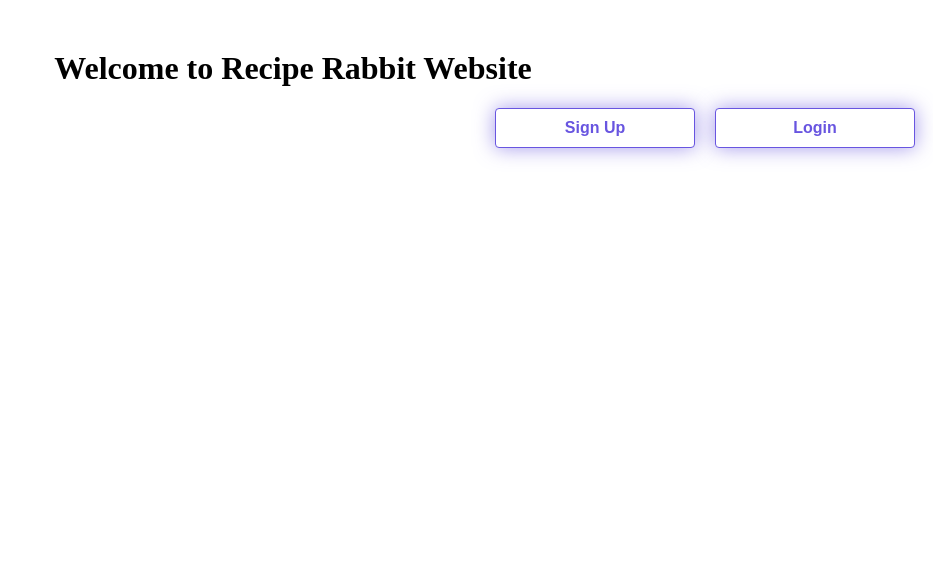
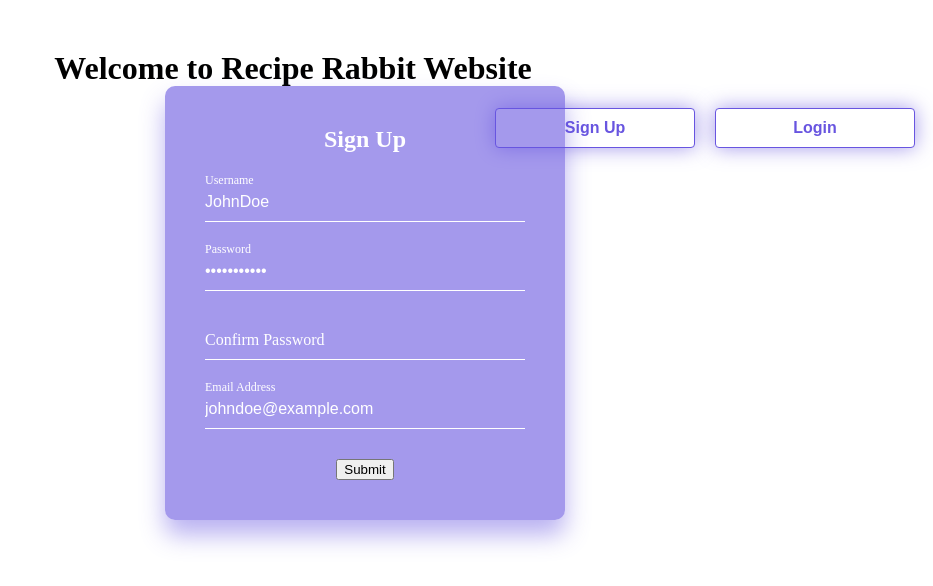
Before and after one commit to andrewPao/recipe-rabbit-fe, an Angular app: page / in a window 1280 px wide. Both pictures are taken after a click on the button "Sign Up". Shown: the top 586 px of the page, without its empty margins (347-1280 px from the left). Built offline with nearby package versions, Linux system fonts and the light colour scheme.

Commit message:
Implemented SignUp, Onsubmit

```diff
--- a/src/app/app.module.ts
+++ b/src/app/app.module.ts
@@ -13,7 +13,7 @@ import { BrowserAnimationsModule } from '@angular/platform-browser/animations';
     AppRoutingModule,
     CommonModule,
     HomeComponent,
-    BrowserAnimationsModule
+    BrowserAnimationsModule,
   ],
   providers: [],
 
--- a/src/app/home/home.component.css
+++ b/src/app/home/home.component.css
@@ -1,6 +1,7 @@
 .container {
     text-align: center;
     margin-top: 50px;
+
 }
 
 .buttons {
@@ -68,6 +69,28 @@ button {
     transform: translate(-50%, 50%); /* Adjust for centering */
 }
 
+.login-form2 {
+    position: absolute;
+    bottom: -200px; /* Start off-screen */
+    left: 40%;
+    width: 400px;
+    padding: 40px;
+    transform: translate(-50%, 0); /* Center horizontally */
+    background: rgba(104, 85, 224, 0.6);
+    box-sizing: border-box;
+    box-shadow: 0 15px 25px rgba(103, 85, 224, 0.46);
+    border-radius: 10px;
+    opacity: 0; /* Start invisible */
+    transition: bottom 0.5s ease, opacity 0.5s ease;
+}
+
+.login-form2.slide-in {
+    bottom: 35%;
+    opacity: 1;
+    transform: translate(-50%, 50%);
+}
+
+
 .login-box h2 {
     margin: 0 0 30px;
     padding: 0;
@@ -110,6 +133,11 @@ button {
     font-size: 12px;
 }
 
+.errorMsg{
+    color: #D8000C;
+    margin-bottom: 5%;
+}
+
 .slide-in {
     animation: slideIn 0.5s forwards;
 }
--- a/src/app/home/home.component.html
+++ b/src/app/home/home.component.html
@@ -5,19 +5,45 @@
     <button class="btn btn-secondary" (click)="loginButtonTrigger()">Login</button>
   </div>
 
-    <div *ngIf = "loginButton == true" class= "login-form slide-in" >
+  <div *ngIf="loginButton" class="login-form slide-in">
     <div class="login-box">
       <h2>Login</h2>
       <form>
         <div class="user-box">
-                <input type="text" name="" required="">
+          <input type="text" name="loginUsername" required>
           <label>Username</label>
         </div>
         <div class="user-box">
-                <input type="password" name="" required="">
+          <input type="password" name="loginPassword" required>
           <label>Password</label>
         </div>
       </form>
     </div>
+  </div>
 
+  <div *ngIf="signUpButton" class="login-form2 slide-in">
+    <div class="login-box">
+      <h2>Sign Up</h2>
+      <form (ngSubmit)="onSubmit()" #userForm="ngForm">
+        <div class="user-box">
+          <input type="text" name="signUpUsername" [(ngModel)]="userResponse.userName" required>
+          <label>Username</label>
         </div>
+        <div class="user-box">
+          <input type="password" name="signUpPassword" [(ngModel)]="userResponse.password" required>
+          <label>Password</label>
+        </div>
+        <div class="user-box">
+          <input type="password" name="signUpConfirmPassword" [(ngModel)]="confirmPassword" required>
+          <label>Confirm Password</label>
+        </div>
+        <div class="user-box">
+          <input type="email" name="signUpEmailAddress" [(ngModel)]="userResponse.emailAddress" required>
+          <label>Email Address</label>
+        </div>
+        <div *ngIf="errorMsg" class="errorMsg">{{ errorMsg }}</div>
+        <input type="submit" value="Submit">
+      </form>
+    </div>
+  </div>
+</div>
--- a/src/app/home/home.component.ts
+++ b/src/app/home/home.component.ts
@@ -1,11 +1,14 @@
 import { animate, state, style, transition, trigger } from '@angular/animations';
 import { CommonModule } from '@angular/common';
 import { Component, OnInit } from '@angular/core';
+import { UserReponse } from '../service/user-response-service';
+import { FormsModule } from '@angular/forms';
+
 
 @Component({
   selector: 'app-home',
   standalone: true,
-  imports: [CommonModule],
+  imports: [CommonModule,FormsModule],
   templateUrl: './home.component.html',
   styleUrl: './home.component.css',
 })
@@ -13,23 +16,44 @@ export class HomeComponent implements OnInit {
 
   signUpButton: boolean = false;
   loginButton: boolean = false;
+  confirmPassword!: string;
+  errorMsg!: string;
 
-  constructor(){
+  constructor(public userResponse: UserReponse){
 
   }
 
   ngOnInit(){
 
+    this.userResponse.userName = "JohnDoe";
+    this.userResponse.password = "password123";
+    this.userResponse.emailAddress = "johndoe@example.com";
+
+    console.log(this.userResponse.userName); // Output: JohnDoe
+    console.log(this.userResponse.emailAddress);
+
   }
 
   signUpButtonTrigger(){
-    this.signUpButton = true;
+    this.signUpButton = !this.signUpButton;
     this.loginButton = false;
   }
 
   loginButtonTrigger(){
-    this.loginButton = true;
+    this.loginButton = !this.loginButton;
     this.signUpButton = false;
+  }
+
+  onSubmit() {
+
+    if(this.userResponse.password != this.confirmPassword){
+      this.errorMsg = "Password and Confirm Password did not match"
+    }else{
+      console.log('User Name:', this.userResponse.userName);
+      console.log('Password:', this.userResponse.password);
+      console.log('confirmPassword', this.confirmPassword);
+      console.log('Email Address:', this.userResponse.emailAddress);
+    }
   }
 
 
--- /dev/null
+++ b/src/app/service/user-response-service.ts
@@ -0,0 +1,12 @@
+import { Injectable } from "@angular/core";
+@Injectable({
+    providedIn: 'root'
+})
+
+export class UserReponse{
+    public userName!: string;
+    public password!: string;
+    public emailAddress!: string;
+
+    constructor(){}
+}
```
Lines whose indentation alone changed are shown as unchanged.
